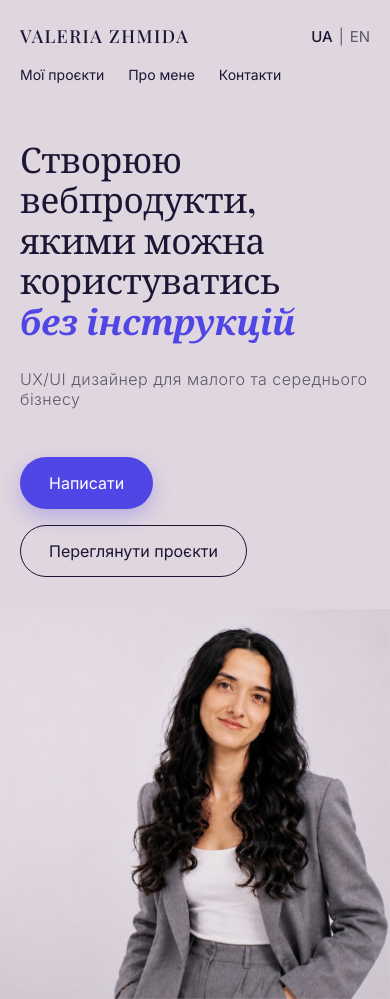
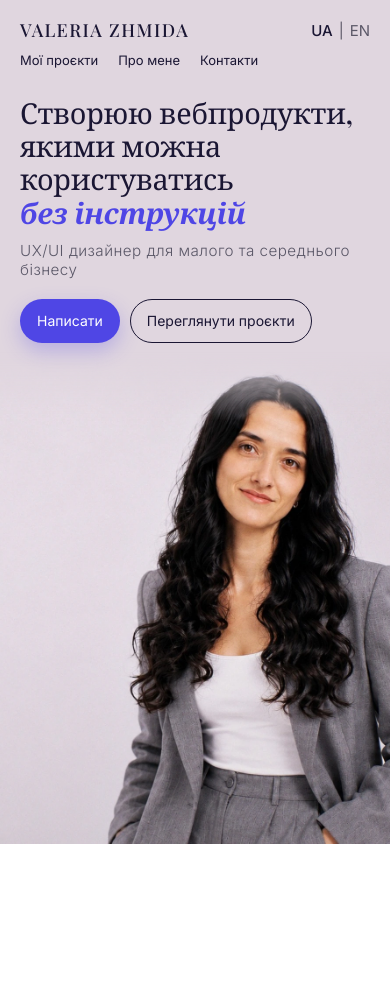
Before and after one commit to valeriiazhmida/portfolio_lera, a website built with Vite: page index.html in a window 390 px wide. After the commit the page ends 844 px from the top, so only its background shows below. Built offline with nearby package versions, Linux system fonts and the light colour scheme; a web font is replaced by a local one.

Commit message:
Fit mobile hero on a single screen
Co-Authored-By: Claude Sonnet 5.5 <noreply@anthropic.com>

```diff
--- a/src/style.css
+++ b/src/style.css
@@ -239,36 +239,60 @@ a {
 @media (max-width: 900px), (max-aspect-ratio: 7/5) {
   .nav {
     grid-template-columns: 1fr auto;
-    row-gap: 18px;
-    padding-top: 24px;
+    row-gap: 10px;
+    padding-top: 18px;
   }
   .menu {
     grid-column: 1 / -1;
     order: 3;
-    gap: 24px;
-    font-size: 14px;
+    gap: 20px;
+    font-size: 13px;
+  }
+  /* Усе першого екрана вміщається в один екран телефона: текст зверху, фото займає решту висоти */
+  .hero {
+    height: 100vh;
+    height: 100svh;
+    min-height: 0;
   }
   .hero__content {
     max-width: none;
     flex: none;
-    padding-top: 56px;
-    padding-bottom: 32px;
+    justify-content: flex-start;
+    padding-top: 28px;
+    padding-bottom: 0;
+  }
+  .hero__title {
+    font-size: clamp(1.65rem, 7.4vw, 2.6rem);
+  }
+  .hero__sub {
+    margin-top: 12px;
+    font-size: 0.95rem;
+  }
+  .hero__actions {
+    margin-top: 20px;
+    gap: 10px;
   }
   .hero__photo {
     position: relative;
     top: auto;
     right: auto;
+    flex: 1 1 0;
     min-height: 0;
     width: 100%;
     height: auto;
-    aspect-ratio: 1 / 1;
-    max-height: 55vh;
     object-fit: cover;
-    object-position: 82% bottom;
-    margin-top: auto;
+    object-position: 72% top;
+    margin-top: 8px;
+    -webkit-mask-image: linear-gradient(to bottom, transparent 0, #000 14%);
+    mask-image: linear-gradient(to bottom, transparent 0, #000 14%);
+  }
+  .hero__actions {
+    flex-wrap: nowrap;
   }
   .hero__actions .btn {
-    height: 52px;
-    padding: 0 28px;
+    height: 44px;
+    padding: 0 16px;
+    font-size: 14px;
+    white-space: nowrap;
   }
 }
```
